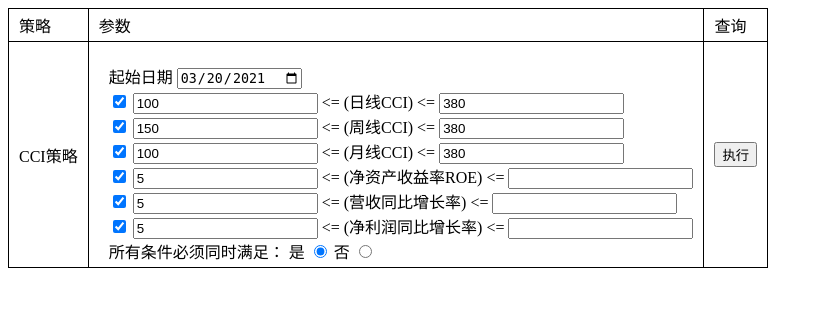
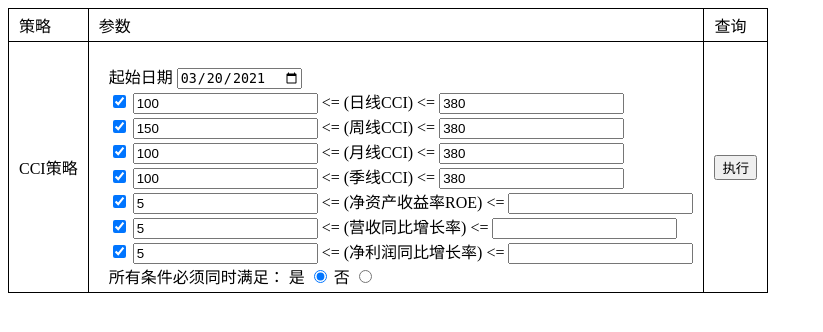
Before and after one commit to larryrun/DolphinUI, a Flask app: page /vip/dshj in a window 1280 px wide. Shown: the top 332 px of the page, without its empty margins (0-823 px from the left). Run offline with Flask 2, Linux system fonts and the light colour scheme.

Commit message:
support quarterly cci

```diff
--- a/Database/DatabaseClient.py
+++ b/Database/DatabaseClient.py
@@ -5,8 +5,8 @@ import pandas as pd
 
 class DatabaseClient(object):
 
-    def __init__(self):
-        self.engine = DatabaseEngine()
+    def __init__(self, dev=False):
+        self.engine = DatabaseEngine(dev)
 
     def get_engine(self):
         return self.engine.get_engine()
--- a/app.py
+++ b/app.py
@@ -6,7 +6,7 @@ import pandas as pd
 
 app = Flask(__name__)
 
-database_client = DatabaseClient()
+database_client = DatabaseClient(dev=False)
 
 
 @app.template_filter('stock_code_normalizer')
@@ -29,6 +29,9 @@ def vip_dshj():
                            strategy_cci_monthly='on',
                            strategy_cci_monthly_min=100,
                            strategy_cci_monthly_max=380,
+                           strategy_cci_quarterly='on',
+                           strategy_cci_quarterly_min=100,
+                           strategy_cci_quarterly_max=380,
                            roe='on',
                            roe_min=5,
                            roe_max='',
@@ -56,6 +59,9 @@ def vip_dshj_cci():
         monthly_cci = ("on" == request.form.get('strategy_cci_monthly', ""))
         monthly_cci_min = request.form.get('strategy_cci_monthly_min', None)
         monthly_cci_max = request.form.get('strategy_cci_monthly_max', None)
+        quarterly_cci = ("on" == request.form.get('strategy_cci_quarterly', ""))
+        quarterly_cci_min = request.form.get('strategy_cci_quarterly_min', None)
+        quarterly_cci_max = request.form.get('strategy_cci_quarterly_max', None)
 
         roe = ("on" == request.form.get('roe', ""))
         roe_min = request.form.get('roe_min', None)
@@ -83,6 +89,9 @@ def vip_dshj_cci():
                                         'monthly_cci': monthly_cci,
                                         'monthly_cci_min': monthly_cci_min,
                                         'monthly_cci_max': monthly_cci_max,
+                                        'quarterly_cci': quarterly_cci,
+                                        'quarterly_cci_min': quarterly_cci_min,
+                                        'quarterly_cci_max': quarterly_cci_max,
                                         'roe': roe,
                                         'roe_min': roe_min,
                                         'roe_max': roe_max,
@@ -110,6 +119,16 @@ def vip_dshj_cci():
                 else:
                     return datetime.date(date.year, date.month, 29 if date.year % 4 == 0 else 28)
 
+            def end_of_quarter(date):
+                if date.month <= 3:
+                    return datetime.date(date.year, 3, 31)
+                elif date.month <= 6:
+                    return datetime.date(date.year, 6, 30)
+                elif date.month <= 9:
+                    return datetime.date(date.year, 9, 30)
+                else:
+                    return datetime.date(date.year, 12, 31)
+
             def min_max_range(min, max):
                 if min and max:
                     return (min, max)
@@ -121,15 +140,21 @@ def vip_dshj_cci():
                     return None
 
             strategies = [
-                (daily_cci,   'Daily_CCI_14',   daily_cci_min,   daily_cci_max,   end_of_week),
-                (weekly_cci,  'Weekly_CCI_14',  weekly_cci_min,  weekly_cci_max,  end_of_month),
-                (monthly_cci, 'Monthly_CCI_14', monthly_cci_min, monthly_cci_max, None)
+                (daily_cci,     'Daily_CCI_14',     daily_cci_min,     daily_cci_max,     end_of_week),
+                (weekly_cci,    'Weekly_CCI_14',    weekly_cci_min,    weekly_cci_max,    end_of_month),
+                (monthly_cci,   'Monthly_CCI_14',   monthly_cci_min,   monthly_cci_max,   end_of_quarter),
+                (quarterly_cci, 'Quarterly_CCI_14', quarterly_cci_min, quarterly_cci_max, None)
             ]
 
             date = datetime.date.today() + datetime.timedelta(days=-365)
             sql = "SELECT code, name FROM Dolphin.StockBasic WHERE list >= '%s'" % (date.strftime('%Y%m%d'))
-            sub_new_stocks = pd.read_sql_query(sql, database_client.get_engine())
-            sub_new_stocks.set_index('code', inplace=True)
+            sub_monthly_new_stocks = pd.read_sql_query(sql, database_client.get_engine())
+            sub_monthly_new_stocks.set_index('code', inplace=True)
+
+            date = datetime.date.today() + datetime.timedelta(days=-1278)
+            sql = "SELECT code, name FROM Dolphin.StockBasic WHERE list >= '%s'" % (date.strftime('%Y%m%d'))
+            sub_quarterly_new_stocks = pd.read_sql_query(sql, database_client.get_engine())
+            sub_quarterly_new_stocks.set_index('code', inplace=True)
 
             basic_indicators_stocks = pd.DataFrame()
             basic_indicators = roe or tr_yoy or netprofit_yoy
@@ -171,7 +196,14 @@ def vip_dshj_cci():
                         if 'Monthly_CCI_14' == metric and not stocks_query.empty:
                             stocks_query_copy = stocks_query.copy()
                             stocks_query_copy.set_index('code', inplace=True)
-                            stocks_joint = stocks_query_copy.join(sub_new_stocks, how="inner", rsuffix='_r')
+                            stocks_joint = stocks_query_copy.join(sub_monthly_new_stocks, how="inner", rsuffix='_r')
+                            stocks_joint.reset_index(inplace=True)
+                            if not stocks_joint.empty:
+                                query = query.append(stocks_joint[['code', 'name', 'date']])
+                        if 'Quarterly_CCI_14' == metric and not stocks_query.empty:
+                            stocks_query_copy = stocks_query.copy()
+                            stocks_query_copy.set_index('code', inplace=True)
+                            stocks_joint = stocks_query_copy.join(sub_quarterly_new_stocks, how="inner", rsuffix='_r')
                             stocks_joint.reset_index(inplace=True)
                             if not stocks_joint.empty:
                                 query = query.append(stocks_joint[['code', 'name', 'date']])
--- a/templates/vip/dshj.html
+++ b/templates/vip/dshj.html
@@ -40,7 +40,7 @@ function on_strategy_cci_submit() {
     <tr>
         <td>CCI策略</td>
         <td>
-            <form id="strategy_cci" target="_blank" method="post" action="dshj_cci">
+            <form id="strategy_cci" method="post" action="dshj_cci">
                 <br>
                 <span>
                     <label for="strategy_cci_date"> 起始日期 </label>
@@ -66,6 +66,13 @@ function on_strategy_cci_submit() {
                     <input id="strategy_cci_monthly_min" type="text" name="strategy_cci_monthly_min" value="{{strategy_cci_monthly_min}}">
                     <label> <= (月线CCI) <= </label>
                     <input id="strategy_cci_monthly_max" type="text" name="strategy_cci_monthly_max" value="{{strategy_cci_monthly_max}}">
+                </span>
+                <br>
+                <span>
+                    <input id="strategy_cci_quarterly" type="checkbox" name="strategy_cci_quarterly" value="{{strategy_cci_quarterly}}" checked>
+                    <input id="strategy_cci_quarterly_min" type="text" name="strategy_cci_quarterly_min" value="{{strategy_cci_quarterly_min}}">
+                    <label> <= (季线CCI) <= </label>
+                    <input id="strategy_cci_quarterly_max" type="text" name="strategy_cci_quarterly_max" value="{{strategy_cci_quarterly_max}}">
                 </span>
                 <br>
                 <span>
```
Also changed, not shown: Database/DatabaseEngine.py (+5 -3 lines).
